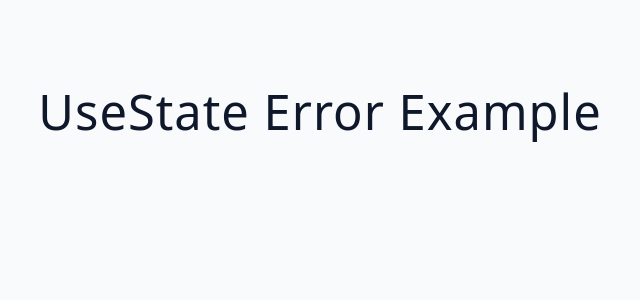
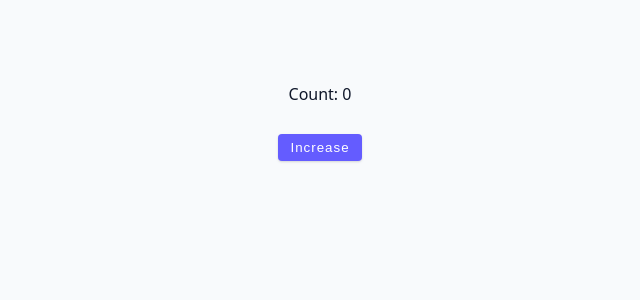
Before and after one commit to emmeiwhite/advanced-react-with-vite-2023, a React (Vite) app: page / in a window 1280 px wide. Shown: the top 300 px of the page, without its empty margins (320-960 px from the left). Built offline with nearby package versions, Linux system fonts and the light colour scheme.

Commit message:
count is updating in the console, but not in UI

```diff
--- a/src/tutorial/01-useState/starter/01-error-example.jsx
+++ b/src/tutorial/01-useState/starter/01-error-example.jsx
@@ -2,9 +2,20 @@ import { useState } from "react";
 import { data } from "../../../data";
 
 const ErrorExample = () => {
+  let count = 0;
+
   return (
     <div>
-      <h1>useState Error Example</h1>
+      <p>Count: {count}</p>
+      <button
+        onClick={() => {
+          count += 1;
+          console.log(count);
+        }}
+        className="btn"
+      >
+        Increase
+      </button>
     </div>
   );
 };
```
